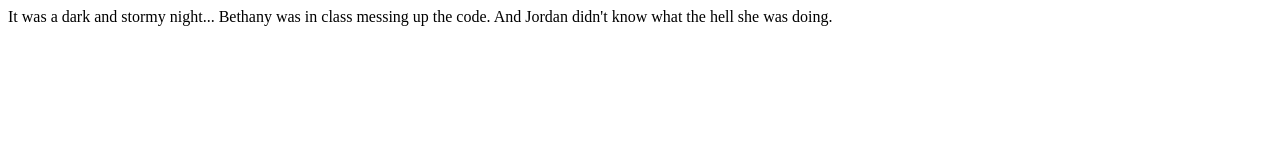
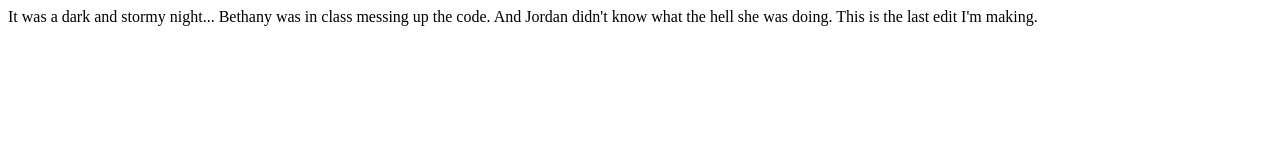
Before and after one commit to jordanldyson/fireside-story, a plain HTML site: page index.html in a window 1280 px wide. Drawn offline with Linux system fonts and the light colour scheme.

Commit message:
added second line of story

```diff
--- a/index.html
+++ b/index.html
@@ -3,6 +3,7 @@
     <p>It was a dark and stormy night...
       Bethany was in class messing up the code.
       And Jordan didn't know what the hell she was doing.
+      This is the last edit I'm making.
     </p>
   </body>
 </html>
```
